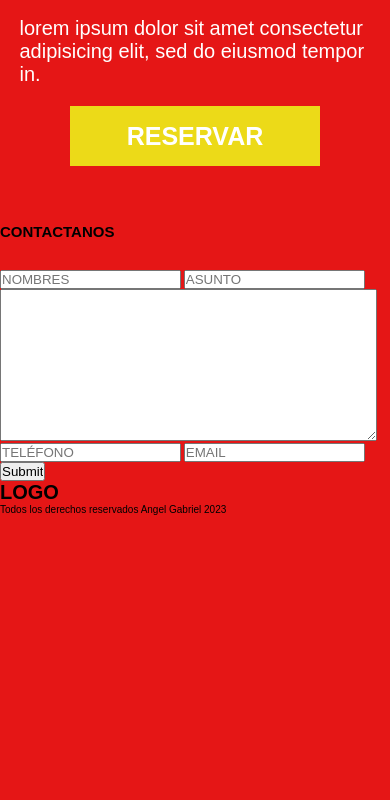
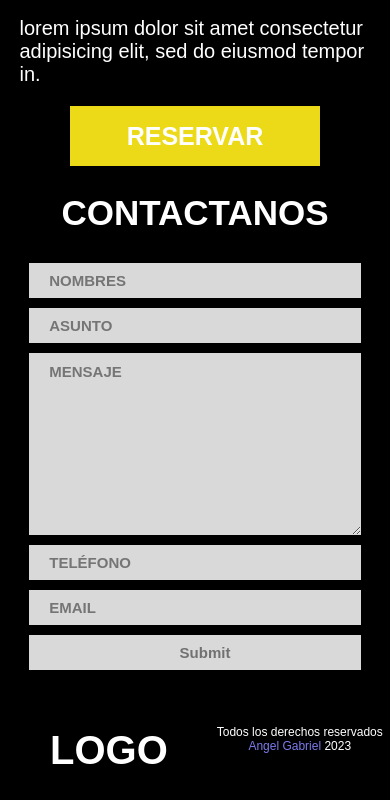
Before and after one commit to GaRIEN/BarFis, a plain HTML site: page index.html in a window 390 px wide. Shown: the part 2273-3073 px from the top of the page. Before the commit the page ends 2788 px from the top, so only its background shows below. Drawn offline with Linux system fonts and the light colour scheme.

Commit message:
mobile terminedo

```diff
--- a/index.html
+++ b/index.html
@@ -69,29 +69,29 @@
                 <h1 class="title-contactanos">CONTACTANOS</h1>
             <div class="container-form">
                 <form action="" class="formulario">
-                    <label for="nombre">
+                    <label for="nombre" class="label-nombre" >
                         <input type="text" id="nombre" class="input-name" placeholder="NOMBRES">
                     </label>
-                    <label for="asunto">
+                    <label for="asunto" class="label-asunto">
                         <input type="text" id="asunto" class="input-asunto" placeholder="ASUNTO">
                     </label>
-                    <label for="mensaje">
-                        <textarea name="" id="mensaje" cols="45" rows="10" class="input-mensaje"></textarea>
+                    <label for="mensaje" class="label-mensaje">
+                        <textarea name="" id="mensaje" cols="45" rows="10" class="input-mensaje" placeholder="MENSAJE"></textarea>
                     </label>
-                    <label for="telefono">
+                    <label for="telefono" class="label-telefono">
                         <input type="text" id="telefono" class="input-telefono" placeholder="TELÉFONO">
                     </label>
-                    <label for="email">
+                    <label for="email" class="label-email">
                         <input type="text" id="email" class="input-gmail" placeholder="EMAIL">
                     </label>
-                    <input type="submit">
+                    <input type="submit" class="submit-form">
                 </form>
             </div>
          </section>
     </main>
-    <footer>
-        <h1>LOGO</h1>
-        <p>Todos los derechos reservados <span>Angel Gabriel</span> 2023</p>
+    <footer class="footer">
+        <h1 class="logo-footer">LOGO</h1>
+        <p class="autor-footer">Todos los derechos reservados <span>Angel Gabriel</span> 2023</p>
     </footer>
 </body>
 </html>
--- a/style.css
+++ b/style.css
@@ -10,7 +10,7 @@ html {
 
 body {
   overflow-x: hidden;
-  background-color: rgb(229, 22, 22);
+  background-color: rgb(0, 0, 0);
 }
 
 /*style header*/
@@ -120,7 +120,7 @@ style section logo y reserva */
 }
 .slogan-productos,
 .container-bebida {
-  width: 100%;
+  width: 100vw;
   height: 50%;
 }
 .slogan-productos {
@@ -146,19 +146,20 @@ style section logo y reserva */
 
 /*style coctel*/
 .figure-coctel {
-  width: 100%;
-  height: 100%;
+  width: 80vw;
+  height: 280px;
+  margin: 0 auto;
 }
 .figure-coctel img {
-  width: 390px;
-  height: 300px;
+  width: 371px;
+  height: 280px;
   object-fit: cover;
 }
 
 /*container reservas*/
 .container-figureReserva,
 .container-reservaVirtual {
-  width: 100%;
+  width: 100vw;
   height: 50%;
 }
 .container-reservaVirtual{
@@ -166,12 +167,13 @@ style section logo y reserva */
     flex-direction: column;
 }
 .figure-reserva {
+  width: 80vw;
+  height: 100%;
+  margin: 0 auto;
+}
+.figure-reserva img {
   width: 100%;
   height: 100%;
-}
-.figure-reserva img {
-  width: 390px;
-  height: 300px;
   object-fit: cover;
 }
 .informacion-reserva {
@@ -206,5 +208,91 @@ style section logo y reserva */
 .formulario{
     width: 100vw;
     height: auto;
-    margin-top: 30px;
 }
+.title-contactanos{
+  font-size: 3.5rem;
+  text-align: center;
+  color: white;
+  font-weight: 900;
+  margin: 0 auto;
+}
+.container-form{
+  width: 85vw;
+  margin: 20px auto 0 auto ;
+
+}
+.formulario{
+  width: 85vw;
+  display: flex;
+  flex-wrap: wrap;
+  justify-content: space-between;
+  margin: 0 auto;
+}
+.formulario label {
+  margin-top: 10px;
+}
+.label-nombre,
+.label-email,
+.label-asunto,.label-telefono {
+  width: 100%;
+  height: 35px;
+}
+.label-mensaje{
+  width: 100%;
+
+}
+.formulario input,textarea {
+  background: rgb(218, 217, 217);
+  color: rgb(113, 113, 113);
+  border: none;
+  padding: 0 0 0 20px;
+  font-size: 1.5rem;
+  font-weight: 700;
+}
+.input-name,.input-asunto,
+.input-telefono,.input-gmail,.input-mensaje{
+width: 100%;
+height: 100%;
+}
+.input-mensaje{
+  font-family: Arial, Helvetica, sans-serif;
+  padding-top: 10px;
+}
+
+.submit-form{
+  margin-top: 10px;
+  width: 100%;
+  height: 35px;
+
+}
+.footer{
+  margin-top: 30px;
+  background: black;
+  width: 100vw;
+  height: 100px;
+  display: flex;
+  justify-content: space-between;
+  align-items: center;
+}
+.logo-footer{
+  width: 45%;
+  color: white;
+  font-size: 4rem;
+  font-weight: 900;
+  padding-left: 50px;
+}
+.autor-footer{
+  width: 45%;
+  height: 50px;
+  color: white;
+  font-size: 1.2rem;
+  padding-right: 5px;
+  text-align: center;
+}
+.autor-footer span{
+  color: rgb(123, 123, 236);
+}
+
+@media(min-width:640px){
+
+}
```
